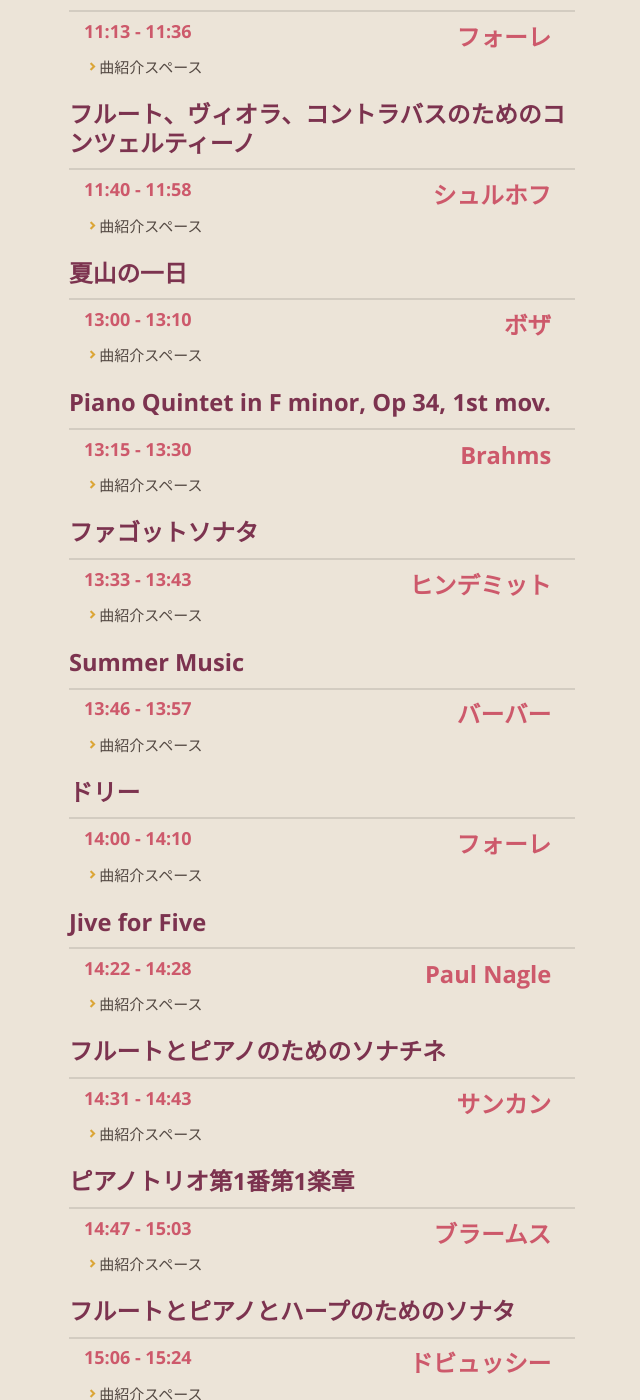
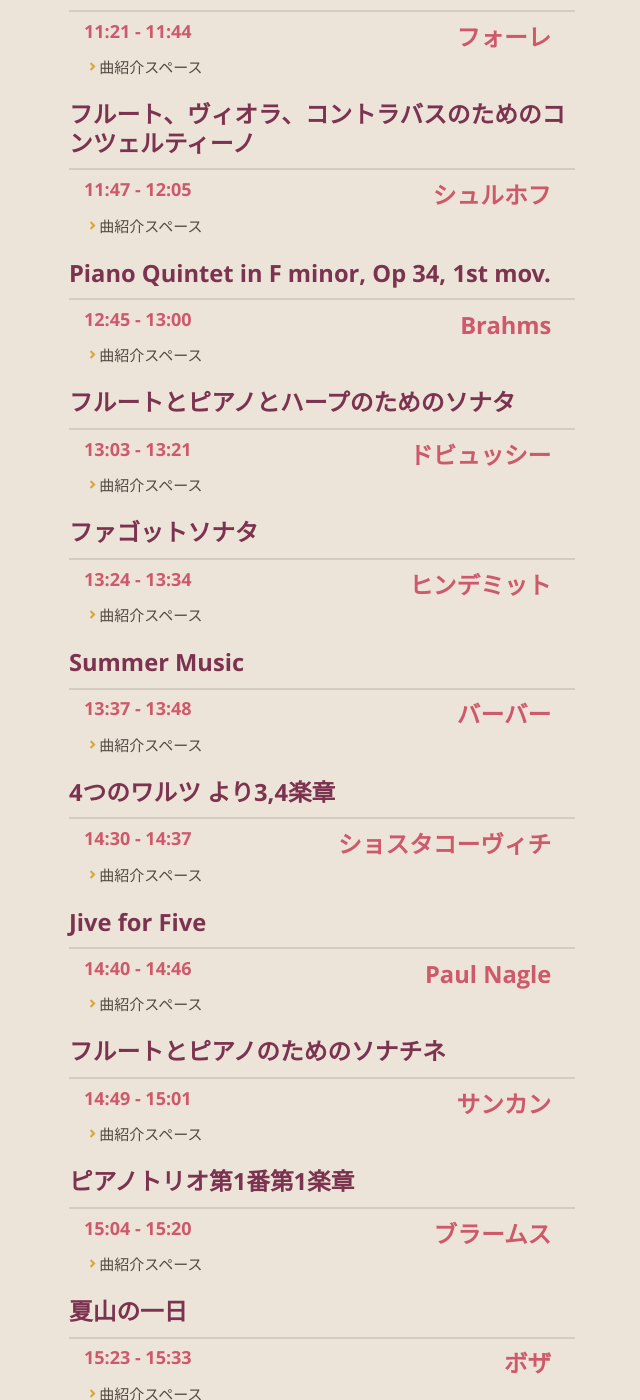
Before and after one commit to Ensemble-Project/Ensemble-Project.github.io, a Jekyll site: the page built from introduction.md, in a window 1280 px wide and 1400 px high, scrolled down 1011 px. Shown: the whole window, without its empty margins (318-958 px from the left). Built offline with Jekyll 4.4.1, drawn with Linux system fonts in a browser that asks for light colours; our own code applies the rules of GitHub Pages for plain Markdown files; some of the changed text lies outside the part shown.

Commit message:
timetable

```diff
--- a/introduction.md
+++ b/introduction.md
@@ -14,72 +14,72 @@
 
 ## ピアノトリオ
 #### フォーレ
-###### 10:45 - 10:55
+###### 10:55 - 11:05
 * 曲紹介スペース
 
 ## 三つの小品
 #### イベール
-###### 10:00 - 11:10
+###### 11:08 - 11:18
 * 曲紹介スペース
 
 ## 弦楽四重奏
 #### フォーレ
-###### 11:13 - 11:36
+###### 11:21 - 11:44
 * 曲紹介スペース
 
 ## フルート、ヴィオラ、コントラバスのためのコンツェルティーノ
 #### シュルホフ
-###### 11:40 - 11:58
+###### 11:47 - 12:05
+* 曲紹介スペース
+
+## Piano Quintet in F minor, Op 34, 1st mov.
+#### Brahms
+###### 12:45 - 13:00
+* 曲紹介スペース
+
+## フルートとピアノとハープのためのソナタ
+#### ドビュッシー
+###### 13:03 - 13:21
+* 曲紹介スペース
+
+## ファゴットソナタ
+#### ヒンデミット
+###### 13:24 - 13:34
+* 曲紹介スペース
+
+## Summer Music
+#### バーバー
+###### 13:37 - 13:48
+* 曲紹介スペース
+
+## 4つのワルツ より3,4楽章
+#### ショスタコーヴィチ
+###### 14:30 - 14:37
+* 曲紹介スペース
+
+## Jive for Five
+#### Paul Nagle
+###### 14:40 - 14:46
+* 曲紹介スペース
+
+## フルートとピアノのためのソナチネ
+#### サンカン
+###### 14:49 - 15:01
+* 曲紹介スペース
+
+## ピアノトリオ第1番第1楽章
+#### ブラームス
+###### 15:04 - 15:20
 * 曲紹介スペース
 
 ## 夏山の一日
 #### ボザ
-###### 13:00 - 13:10
-* 曲紹介スペース
-
-## Piano Quintet in F minor, Op 34, 1st mov.
-#### Brahms
-###### 13:15 - 13:30
-* 曲紹介スペース
-
-## ファゴットソナタ
-#### ヒンデミット
-###### 13:33 - 13:43
-* 曲紹介スペース
-
-## Summer Music
-#### バーバー
-###### 13:46 - 13:57
-* 曲紹介スペース
-
-## ドリー
-#### フォーレ
-###### 14:00 - 14:10
-* 曲紹介スペース
-
-## Jive for Five
-#### Paul Nagle
-###### 14:22 - 14:28
-* 曲紹介スペース
-
-## フルートとピアノのためのソナチネ
-#### サンカン
-###### 14:31 - 14:43
-* 曲紹介スペース
-
-## ピアノトリオ第1番第1楽章
-#### ブラームス
-###### 14:47 - 15:03
-* 曲紹介スペース
-
-## フルートとピアノとハープのためのソナタ
-#### ドビュッシー
-###### 15:06 - 15:24
+###### 15:23 - 15:33
 * 曲紹介スペース
 
 ## 交響曲第45番『告別』
 #### ハイドン
-###### 15:45 - 16:08
+###### 15:55 - 16:18
 * 曲紹介スペース
 
 ### [タイムテーブル](timetable)
```
Also changed, not shown: other parts of introduction.md (+1 -1 lines).
